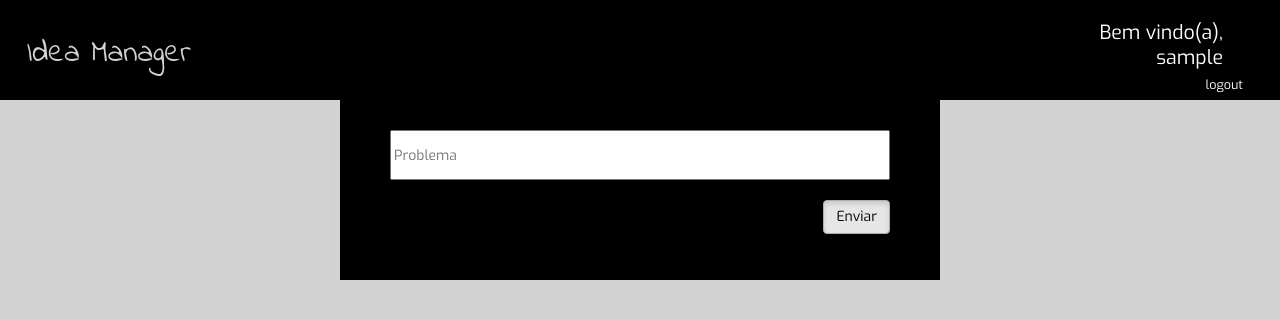
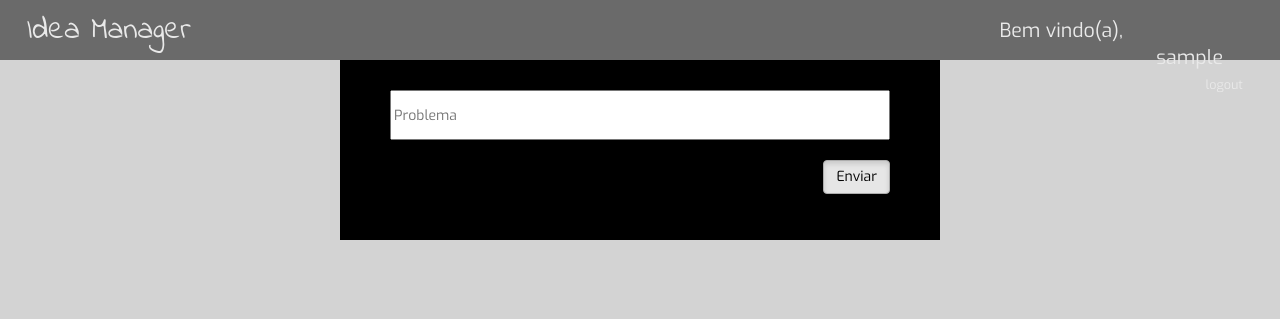
Before and after one commit to Moharu/IdeaManager, a PHP site: page / in a window 1280 px wide. Shown: the top 319 px of the page. Run offline with PHP 8.4, Linux system fonts and the light colour scheme; the visitor is signed in with stand-in values (Sample User, id 1); data that the repository does not hold is empty; some libraries are stand-ins or nearby versions.

Commit message:
nem sei o que mudou, mas a vida continua a continuar...

```diff
--- a/index.php
+++ b/index.php
@@ -25,11 +25,12 @@ session_start();
 		<style>
 			#headerTittle {
 				position: fixed;
-				margin-top: -100px;
-				height: 100px;
+				margin-top: -60px;
+				height: 60px;
 			    background-color:black;
 			    text-align:left;
 			    width: 1500px;
+			    opacity: 0.5;
 			}
 			#problem {
 				width: 500px;
@@ -38,7 +39,7 @@ session_start();
 			#problems {
 				background-color: black;
 				margin:auto;
-				margin-top:100px;
+				margin-top:60px;
 				/*margin-top: 100px;
 				margin-left: 380px;
 				margin-right: 380px;*/
@@ -49,19 +50,20 @@ session_start();
 				opacity:1;
 			}
 			#h01{
+				opacity: 1;
 				position: fixed;
-			    top: 17px;
+			    top: -6px;
 				width: 200px;
 				margin-left: 27px;
-				color: lightgray;
+				color: white;
 				font-family: "Indie Flower";
 				font-size: 220%;
 				text-align: left;
 			}
 			#h02{
 				position: fixed;
-				right: 30px;
-			    top: 2px;
+				right: 130px;
+			    top: 0px;
 				text-align: right;
 				color: white;
 				font-family: "Exo";
@@ -71,7 +73,7 @@ session_start();
 			#h03 {
 				position: fixed;
 				right: 30px;
-			    top: 35px;
+			    top: 0px;
 				text-align: right;
 				color: white;
 				font-family: "Exo";
--- a/loginvalidation.php
+++ b/loginvalidation.php
@@ -14,6 +14,7 @@ session_start();
 	$pw = $_REQUEST["p"];
 
 	$con = mysqli_connect("localhost","$username","$password","$dbname");
+	$sql = mysqli_real_escape_string ($con,$sql);
 	if (!$con) {
 	    die('Could not connect: ' . mysqli_error($con));
 	}
```
